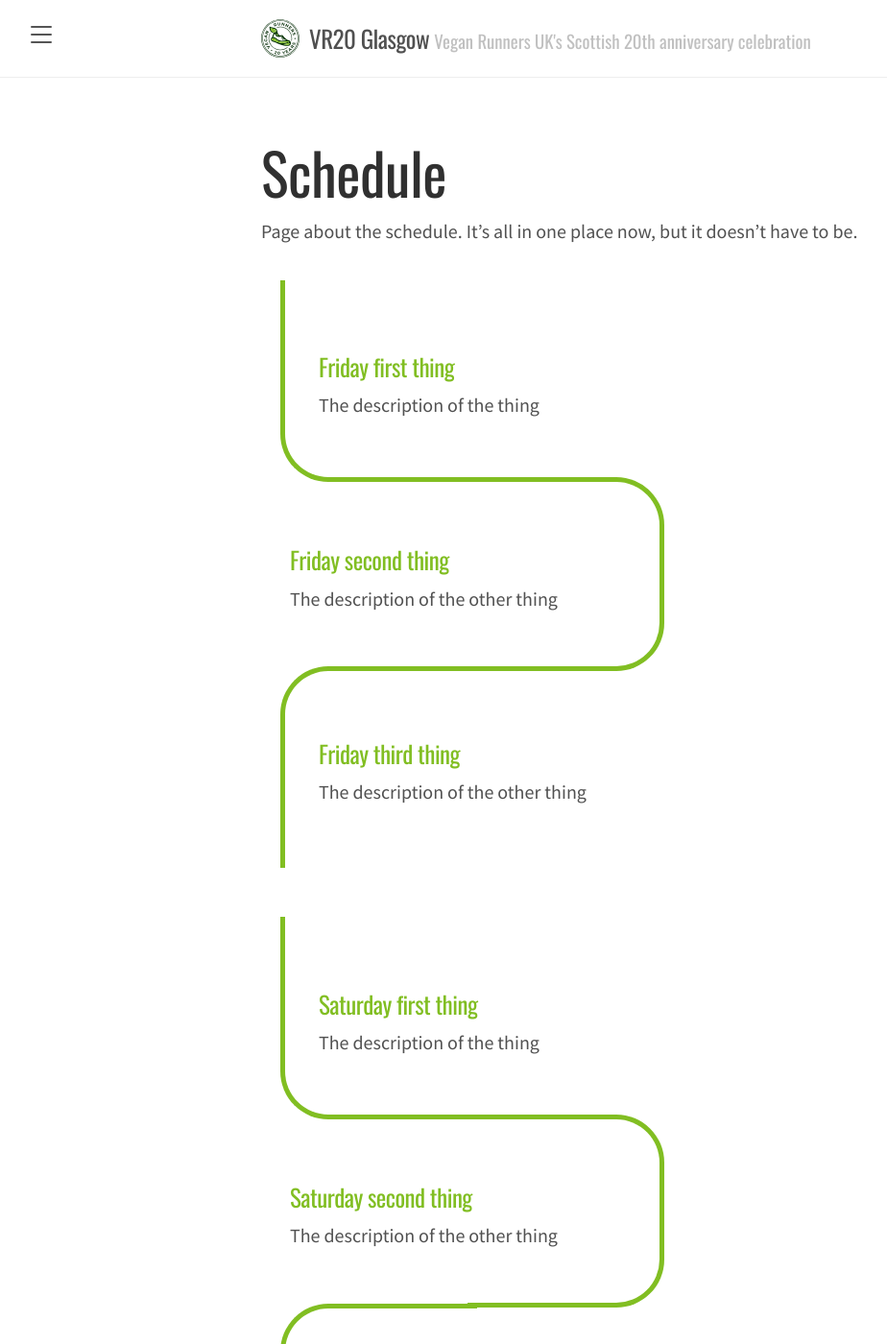
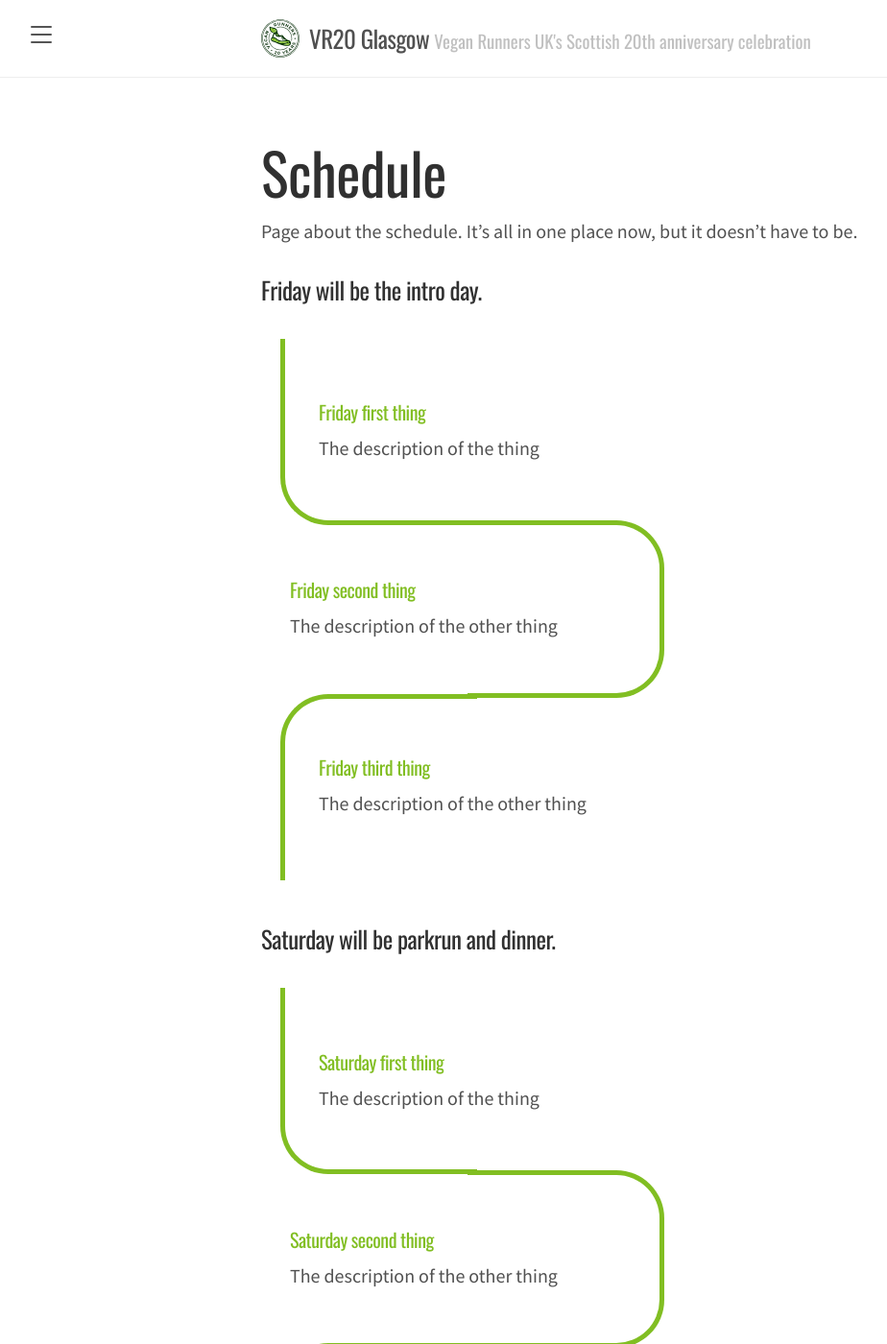
Before and after one commit to vr20glasgow/vr20glasgow.github.io, a Jekyll site: the page built from schedule.md, in a window 1280 px wide and 1400 px high. Shown: the whole window at 96% size, without its empty margins (8-932 px from the left). Built offline with Jekyll 4.4.1, drawn with Linux system fonts in a browser that asks for light colours; some of the changed text lies outside the part shown.

Commit message:
Clean code

```diff
--- a/_data/schedule/friday.yml
+++ b/_data/schedule/friday.yml
@@ -1,6 +1,8 @@
-- title: Friday first thing
-  description: The description of the thing
-- title: Friday second thing
-  description: The description of the other thing
-- title: Friday third thing
-  description: The description of the other thing
+overview: Friday will be the intro day.
+items:
+  - title: Friday first thing
+    description: The description of the thing
+  - title: Friday second thing
+    description: The description of the other thing
+  - title: Friday third thing
+    description: The description of the other thing
--- a/_data/schedule/saturday.yml
+++ b/_data/schedule/saturday.yml
@@ -1,6 +1,8 @@
-- title: Saturday first thing
-  description: The description of the thing
-- title: Saturday second thing
-  description: The description of the other thing
-- title: Saturday third thing
-  description: The description of the other thing
+overview: Saturday will be parkrun and dinner.
+items:
+  - title: Saturday first thing
+    description: The description of the thing
+  - title: Saturday second thing
+    description: The description of the other thing
+  - title: Saturday third thing
+    description: The description of the other thing
--- a/_data/schedule/sunday.yml
+++ b/_data/schedule/sunday.yml
@@ -1,6 +1,8 @@
-- title: Sunday first thing
-  description: The description of the thing
-- title: Sunday second thing
-  description: The description of the other thing
-- title: Sunday third thing
-  description: The description of the other thing
+overview: Sunday will be run day!
+items:
+  - title: Sunday first thing
+    description: The description of the thing
+  - title: Sunday second thing
+    description: The description of the other thing
+  - title: Sunday third thing
+    description: The description of the other thing
--- a/_includes/timeline-card.html
+++ b/_includes/timeline-card.html
@@ -1,6 +1,6 @@
 <div class="card">
     <div class="info">
-        <h3 class="title">{{include.title}}</h3>
+        <h4 class="title">{{include.title}}</h4>
         <p>{{include.description}}</p>
     </div>
 </div>
--- a/schedule.md
+++ b/schedule.md
@@ -7,6 +7,9 @@ permalink: /schedule/
 Page about the schedule. It's all in one place now, but it doesn't have to be.
 
 {% for day in site.data.schedule %}
-{% assign thisday = day[1] %}
+<h3>
+    {{day[1].overview}}
+</h3>
+{% assign thisday = day[1].items %}
 {% include timeline.html day=thisday %}
 {% endfor %}
```
